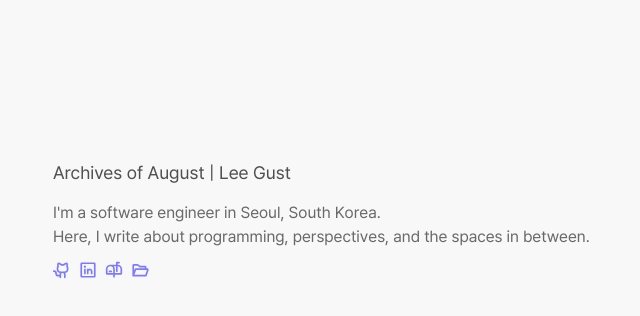
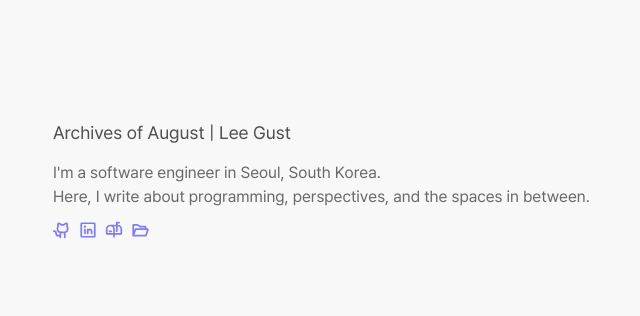
Before and after one commit to ArchivesofAugust/leegust, a Next.js app: page / in a window 1280 px wide. Shown: the top 316 px of the page, without its empty margins (307-947 px from the left). Built offline with nearby package versions, Linux system fonts and the light colour scheme.

Commit message:
Added padding-bottom

```diff
--- a/libs/shared/components/layout/Layout.module.scss
+++ b/libs/shared/components/layout/Layout.module.scss
@@ -15,12 +15,12 @@
   width: 90%;
   max-width: 560px;
   margin: 0 auto;
-  padding-top: 120px;
+  padding: 80px 0;
 
   text-align: left;
 
   @include desktop {
-    padding-top: 160px;
+    padding: 120px 0;
   }
 }
 
--- a/libs/shared/components/text/TextSlider/TextSlider.tsx
+++ b/libs/shared/components/text/TextSlider/TextSlider.tsx
@@ -16,7 +16,7 @@ interface Props {
   href?: string
 }
 
-const TextSlider = ({ value, hoverValue = 'yongwoo', href }: Props) => {
+const TextSlider = ({ value, hoverValue = 'Yongwoo', href }: Props) => {
   const defaultRef = useRef<HTMLSpanElement>(null)
   const hoverRef = useRef<HTMLSpanElement>(null)
   const containerRef = useRef<HTMLSpanElement>(null)
```
